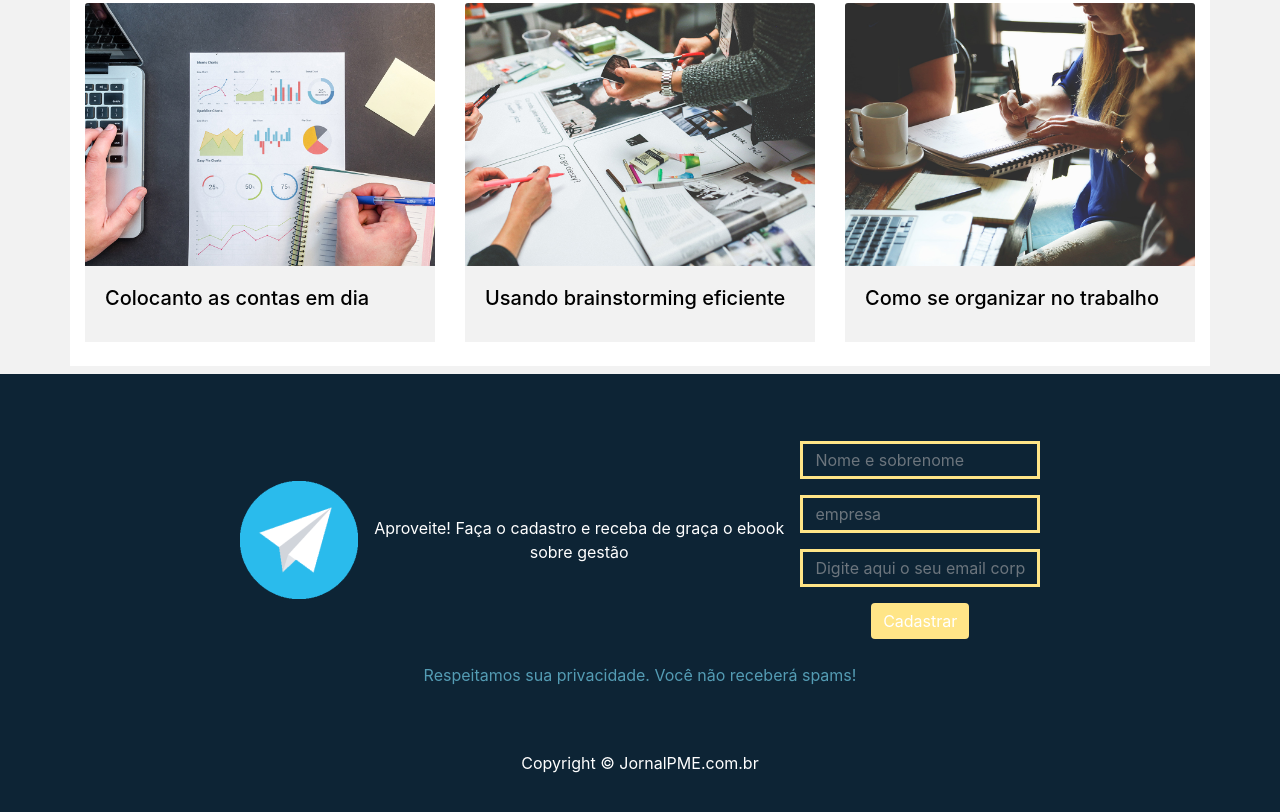
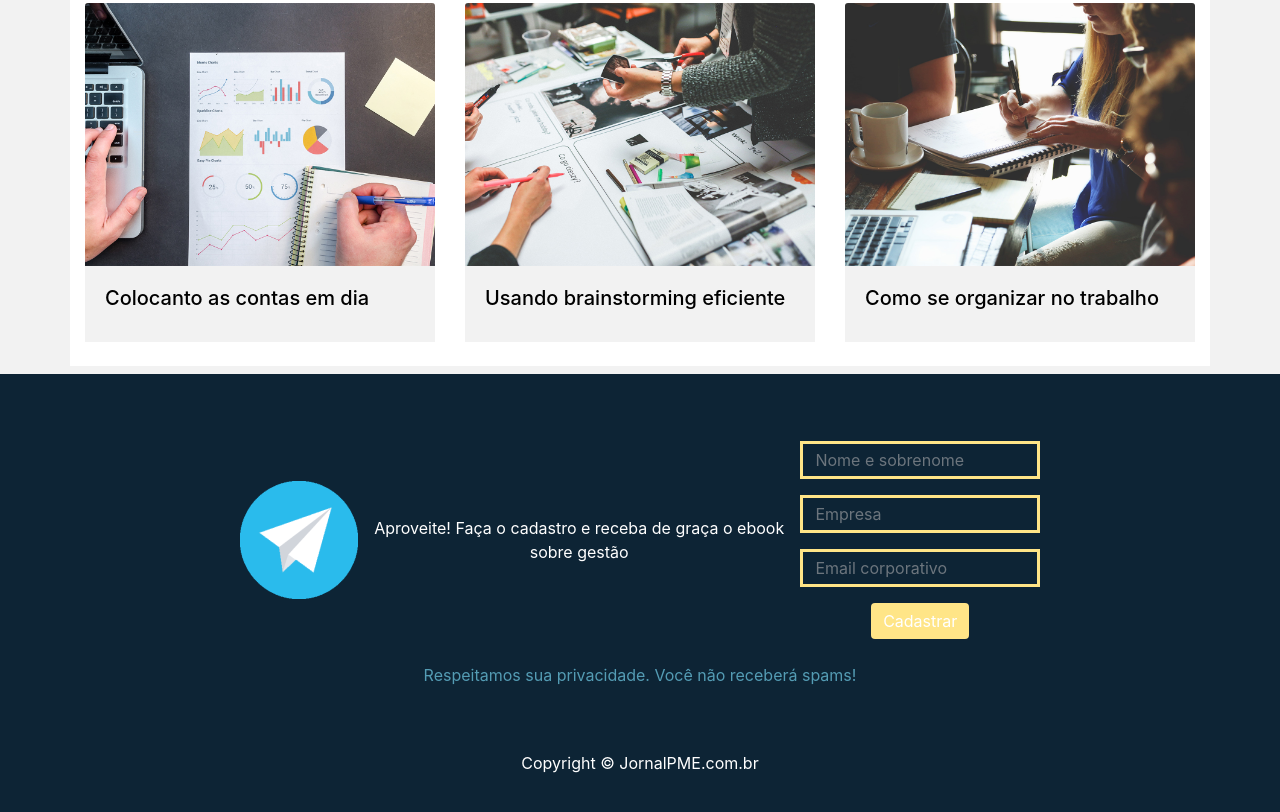
Before and after one commit to luistak/gama-jornal-pme, a website: page public/index.html in a window 1280 px wide. Shown: the part 1008-1820 px from the top of the page. Drawn offline with Linux system fonts and the light colour scheme; some packages are replaced by stand-ins of ours.

Commit message:
Correção

```diff
--- a/public/index.html
+++ b/public/index.html
@@ -177,10 +177,10 @@
 								<input type="text" class="form-control" id="nome" placeholder="Nome e sobrenome" name="nome" required>
 							</div>
 							<div class="form-group">
-								<input type="text" class="form-control" id="empresa" placeholder="empresa" name="empresa" required>
+								<input type="text" class="form-control" id="empresa" placeholder="Empresa" name="empresa" required>
 							</div>
 							<div class="form-group">
-								<input type="email" name="email" class="form-control" id="email" aria-describedby="emailHelp" placeholder="Digite aqui o seu email corporativo"  required>
+								<input type="email" name="email" class="form-control" id="email" aria-describedby="emailHelp" placeholder="Email corporativo"  required>
 							</div>
 							<button type="submit" class="btn btn-gold no-border">Cadastrar</button>
 					</form>
```
